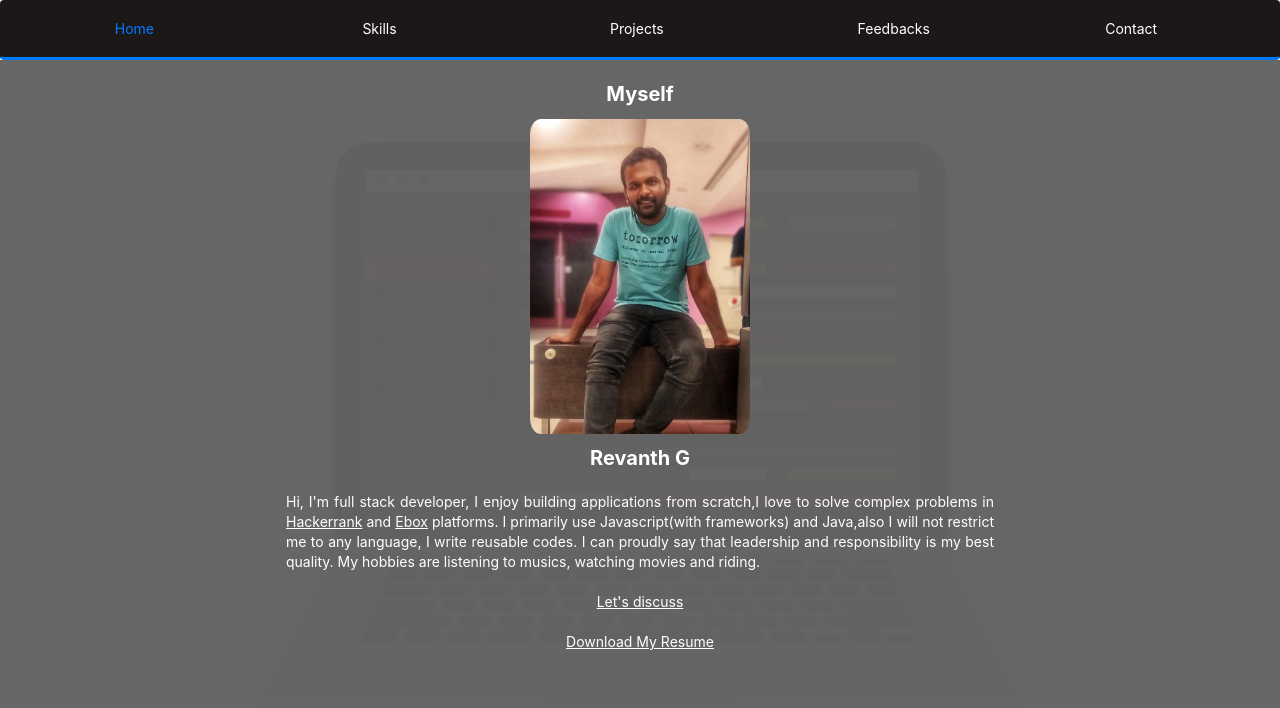
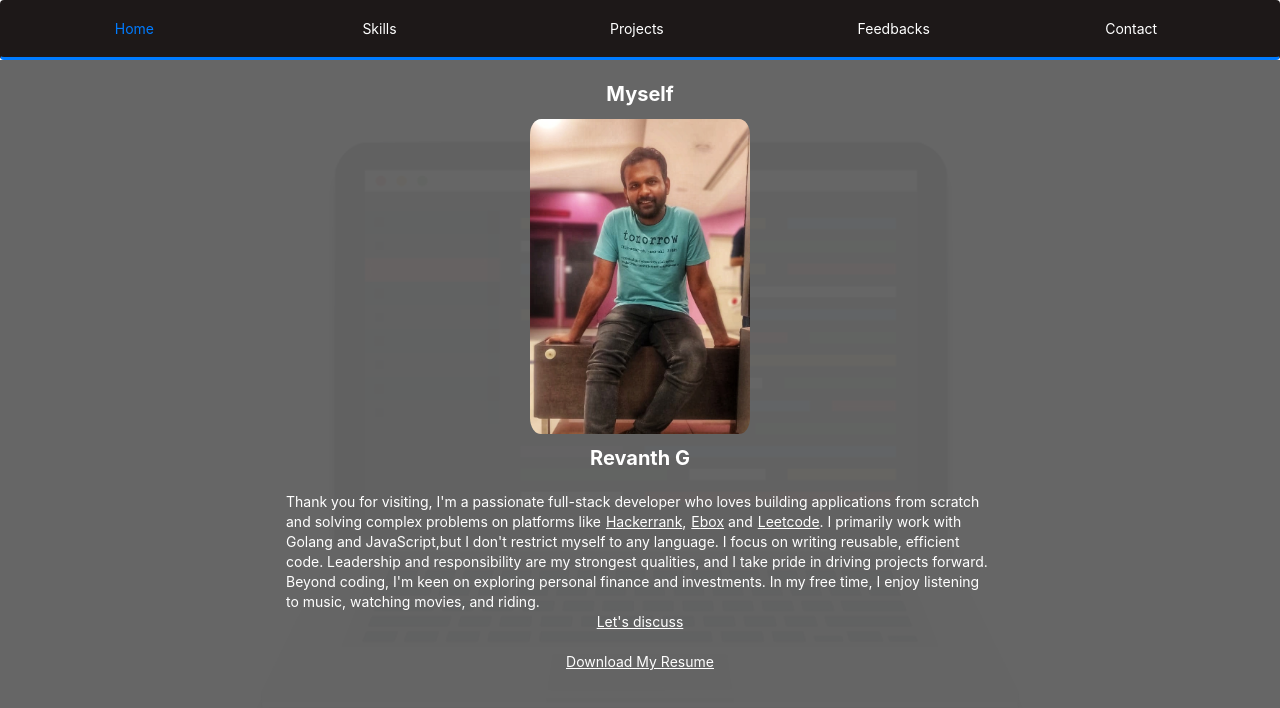
Before and after one commit to RevanthGovindan/portfolio, a React (Create React App) app: page / in a window 1280 px wide. Shown: the top 708 px of the page. Built offline with nearby package versions, Linux system fonts and the light colour scheme.

Commit message:
content update

```diff
--- a/src/components/Home.jsx
+++ b/src/components/Home.jsx
@@ -18,16 +18,18 @@ function Home(props) {
                     </div>
                 </div>
                 <div className="description">
-                    <div style={{ textAlign: "justify"}}>
-                        Hi, I'm full stack developer, I enjoy building applications from scratch,I love to
-                        solve complex problems in <a href="https://www.hackerrank.com/Revanth_G" target="_blank"
-                            rel="noopener noreferrer">
-                            Hackerrank</a> and <a href="http://app.e-box.co.in" target="_blank"
-                            rel="noopener noreferrer">Ebox</a> platforms.
-                I primarily use Javascript(with frameworks) and Java,also I will not restrict me to any language,
-                I write reusable codes. I can proudly say that leadership and responsibility is my best quality.
-                My hobbies are listening to musics, watching movies and riding.
-                    </div><br />
+                    <div>
+                        Thank you for visiting, I'm a passionate full-stack developer who loves building applications from scratch and solving complex
+                        problems on platforms like
+                        <a style={{marginLeft:5}} href="https://www.hackerrank.com/Revanth_G" target="_blank" rel="noopener noreferrer">Hackerrank</a>,
+                        <a style={{marginLeft:5}} href="http://app.e-box.co.in" target="_blank" rel="noopener noreferrer">Ebox</a> and
+                        <a style={{marginLeft:5}} href="https://leetcode.com/u/revanthji14/" target="_blank" rel="noopener noreferrer">Leetcode</a>.
+                        I primarily work with Golang and JavaScript,but I don't restrict myself to any language.
+                        I focus on writing reusable, efficient code. Leadership and responsibility are my strongest qualities,
+                        and I take pride in driving projects forward. Beyond coding,
+                        I'm keen on exploring personal finance and investments. In my free time,
+                        I enjoy listening to music, watching movies, and riding.
+                    </div>
                     <span className="flex contact-link" onClick={() => props.changeTab()}>
                         Let's discuss
                     </span>
```
